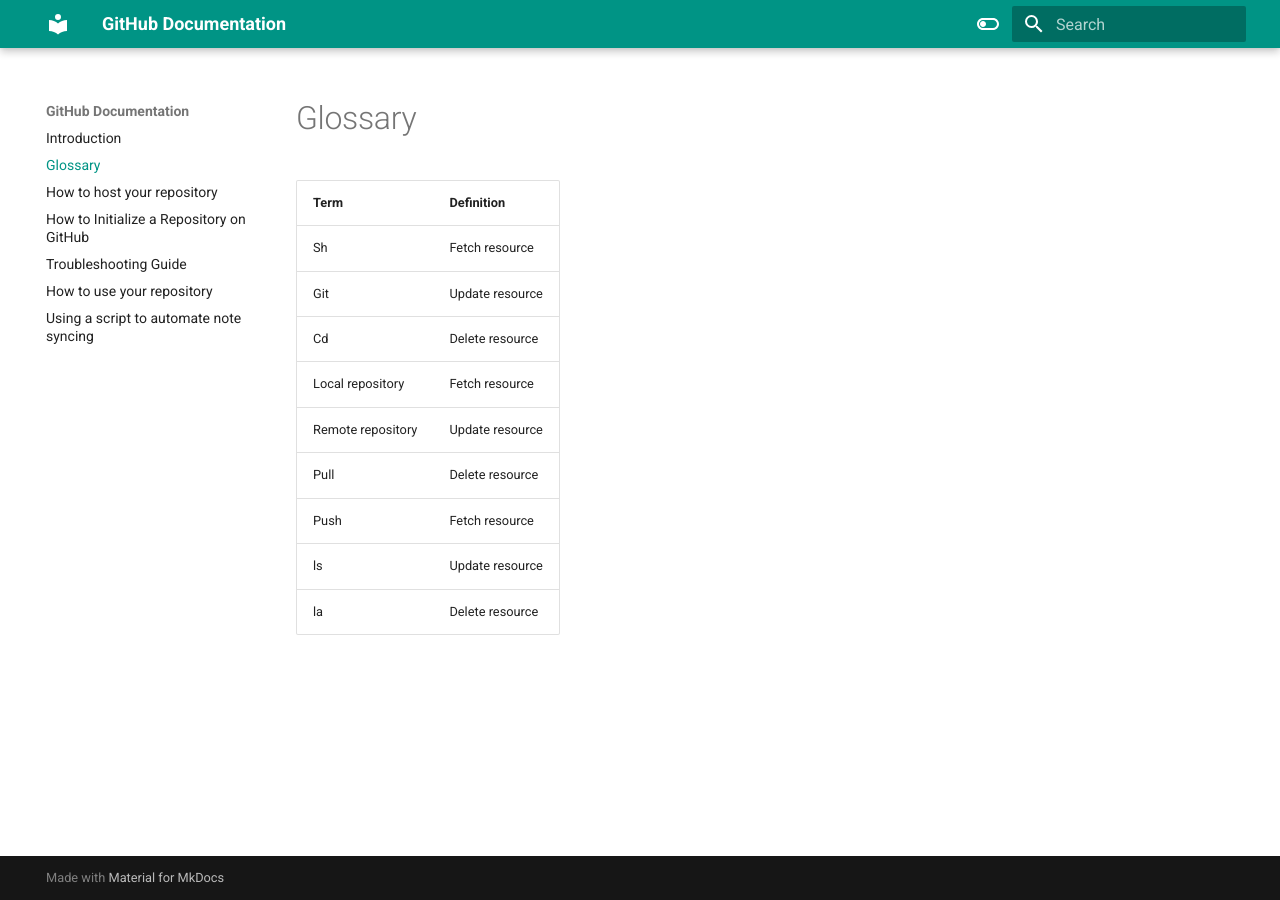
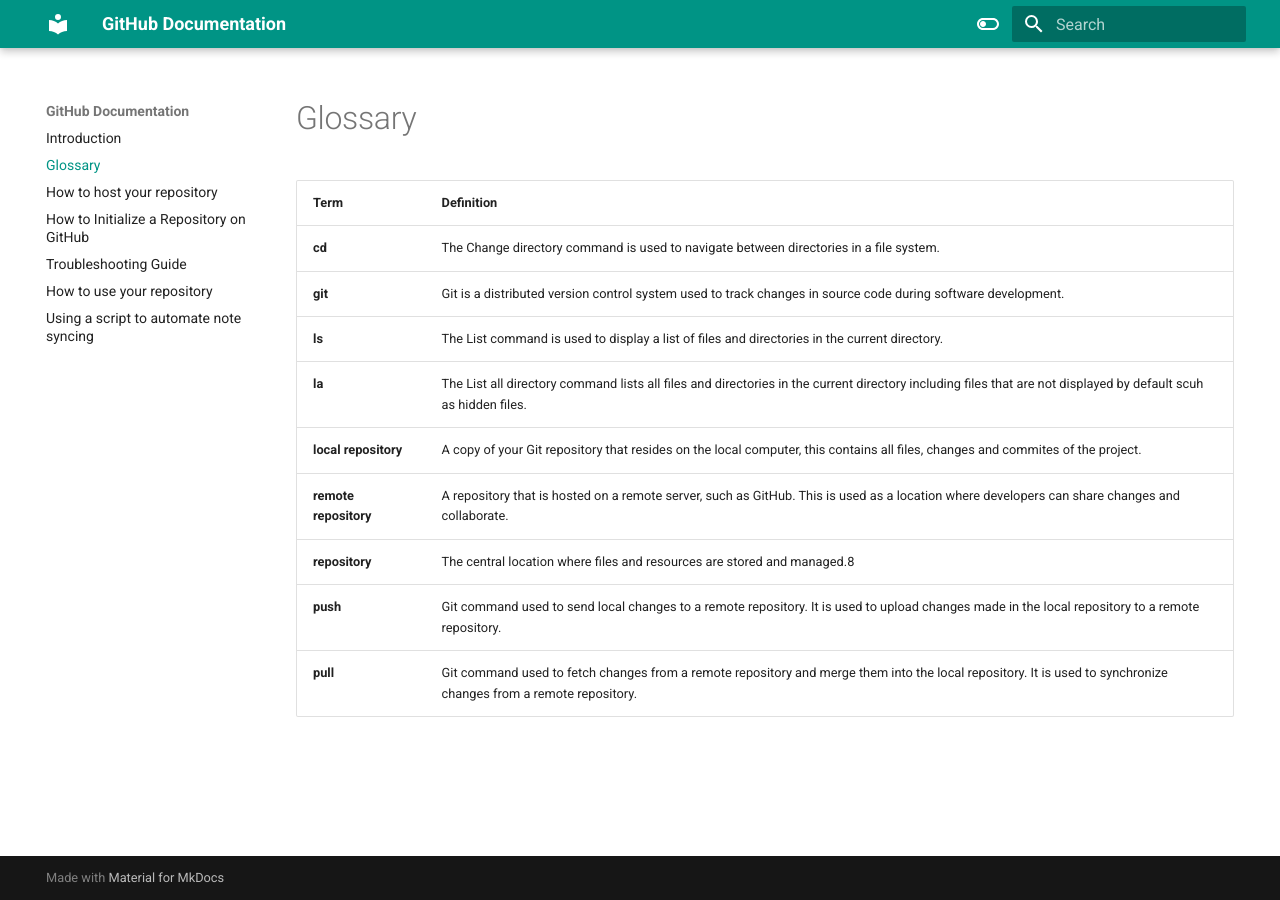
Before and after one commit to Vakiyama/comm-docs, an MkDocs documentation site: the page built from docs/glossary.md, in a window 1280 px wide. Built offline with MkDocs 1.6.1 and Material for MkDocs 9.7.7, drawn with Linux system fonts in a browser that asks for light colours; comment, search, counter and statistics services are not loaded.

Commit message:
glossary complete

```diff
--- a/docs/glossary.md
+++ b/docs/glossary.md
@@ -2,12 +2,12 @@
 
 | Term        | Definition                           |
 | ----------- | ------------------------------------ |
-| Sh          | Fetch resource                       |
-| Git         | Update resource                      |
-| Cd          | Delete resource                      |
-| Local repository | Fetch resource                  |
-| Remote repository        | Update resource         |
-| Pull        | Delete resource                      |
-| Push        | Fetch resource                       |
-| ls          | Update resource                      |
-| la           | Delete resource                     |
+| **cd**          | The Change directory command is used to navigate between directories in a file system.|
+| **git**         | Git is a distributed version control system used to track changes in source code during software development. |
+| **ls**          | The List command is used to display a list of files and directories in the current directory. |
+| **la** | The List all directory command lists all files and directories in the current directory including files that are not displayed by default scuh as hidden files. |
+| **local repository**        | A copy of your Git repository that resides on the local computer, this contains all files, changes and commites of the project. |
+| **remote repository**        | A repository that is hosted on a remote server, such as GitHub. This is used as a location where developers can share changes and collaborate.    |
+| **repository** |  The central location where files and resources are stored and managed.8 |
+| **push**        | Git command used to send local changes to a remote repository. It is used to upload changes made in the local repository to a remote repository. |
+| **pull**          | Git command used to fetch changes from a remote repository and merge them into the local repository. It is used to synchronize changes from a remote repository. |
```
Also changed, not shown: docs/index.md (+1 -1 lines).
